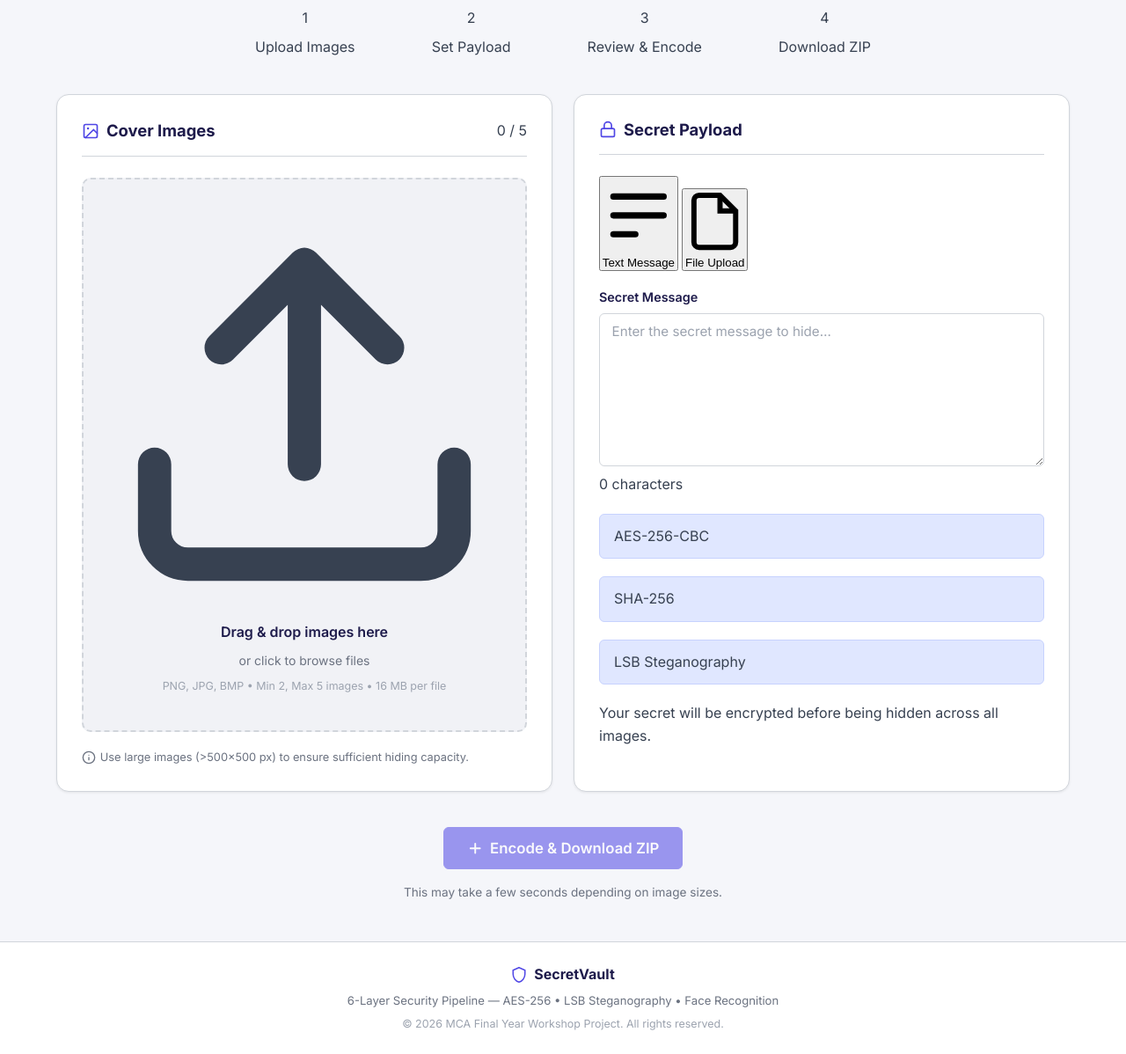
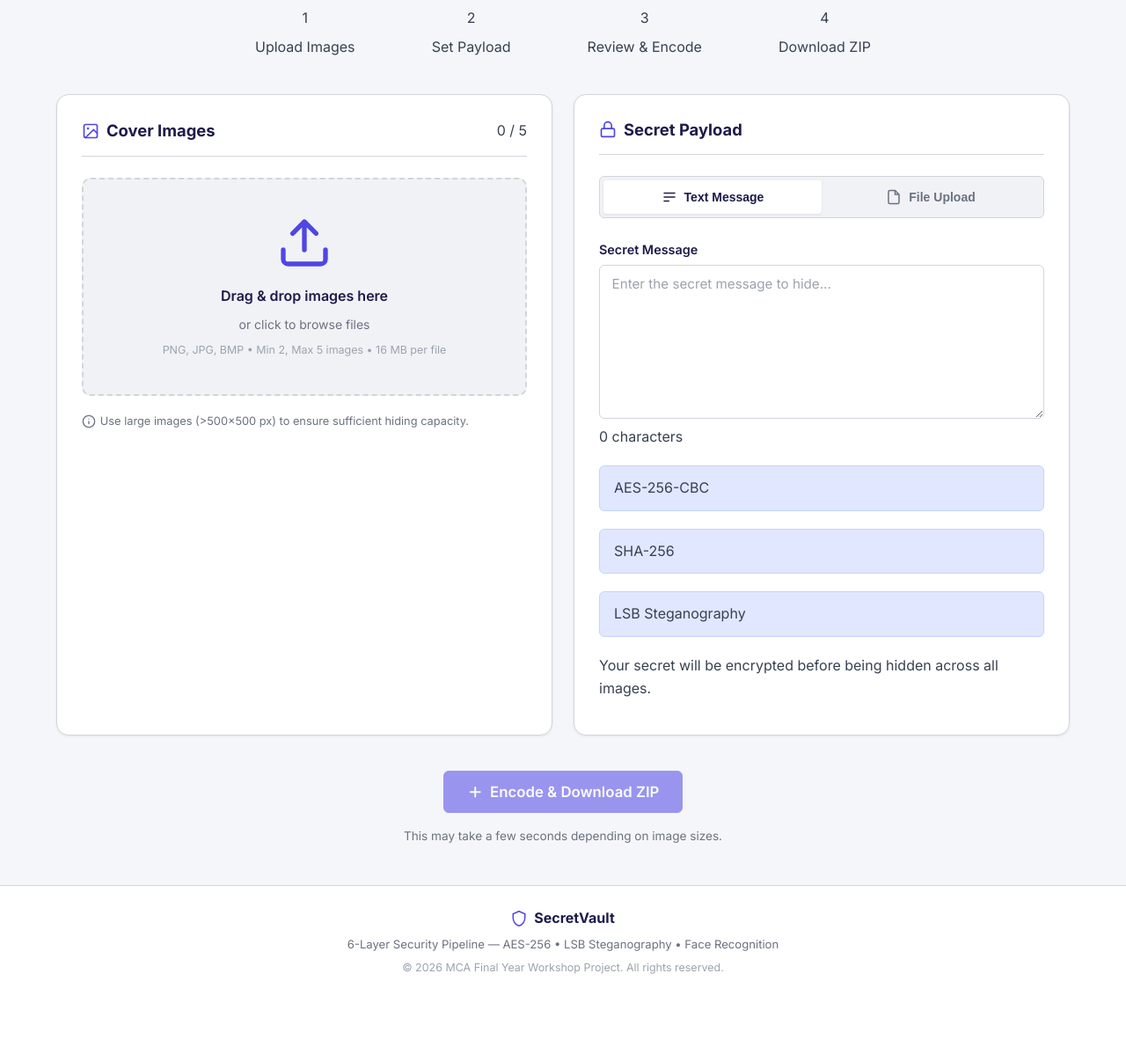
Before and after one commit to webshubh001/Secret_Communication_Steganography, a Flask app: page /encode in a window 1280 px wide. Shown: the part 182-1380 px from the top of the page at 88% size. After the commit the page ends 1289 px from the top, so only its background shows below. Run offline with Flask 3, Linux system fonts and the light colour scheme; the visitor is signed in with stand-in values (Sample User, id 1).

Commit message:
Fix: Add sizing limits to SVGs to prevent massive icons on Encode and History pages

```diff
--- a/static/css/style.css
+++ b/static/css/style.css
@@ -1400,3 +1400,96 @@ tbody tr:hover { background-color: var(--bg-muted); }
     border-radius: var(--radius-md);
     padding: 1rem;
 }
+
+/* ─── Fixes for SVG Icon Sizes & Missing Classes ──────────────────── */
+
+.drop-icon {
+    width: 64px;
+    height: 64px;
+    color: var(--primary);
+    margin-bottom: 0.5rem;
+}
+.drop-icon-sm {
+    width: 32px;
+    height: 32px;
+    margin-bottom: 0.5rem;
+}
+
+.toggle-group {
+    display: flex;
+    background-color: var(--bg-muted);
+    border: 1px solid var(--border);
+    border-radius: var(--radius-md);
+    padding: 0.25rem;
+    margin-bottom: 1.5rem;
+}
+.toggle-btn {
+    flex: 1;
+    display: flex;
+    align-items: center;
+    justify-content: center;
+    gap: 0.5rem;
+    padding: 0.625rem;
+    background: transparent;
+    border: none;
+    border-radius: var(--radius-sm);
+    color: var(--text-muted);
+    font-size: 0.875rem;
+    font-weight: 600;
+    cursor: pointer;
+}
+.toggle-btn svg { width: 1.125rem; height: 1.125rem; }
+.toggle-btn.active {
+    background-color: var(--bg-white);
+    color: var(--text-dark);
+    box-shadow: var(--shadow-sm);
+}
+
+.timeline-marker {
+    position: absolute;
+    left: -1.75rem;
+    width: 24px;
+    height: 24px;
+    border-radius: 50%;
+    display: flex;
+    align-items: center;
+    justify-content: center;
+    background-color: var(--bg-white);
+    border: 2px solid;
+    top: 5px;
+}
+.timeline-marker.success { border-color: var(--success); color: var(--success); }
+.timeline-marker.pending { border-color: var(--warning); color: var(--warning); }
+.timeline-marker svg { width: 14px; height: 14px; }
+.timeline-header {
+    display: flex;
+    justify-content: space-between;
+    align-items: flex-start;
+    margin-bottom: 0.5rem;
+}
+.timeline-header h3 { margin: 0; font-size: 1.05rem; color: var(--text-dark); }
+.timeline-time { font-size: 0.75rem; color: var(--text-light); }
+.timeline-body p { margin-bottom: 0.25rem; font-size: 0.85rem; }
+
+.log-icon {
+    width: 40px; height: 40px;
+    border-radius: 50%;
+    display: flex; align-items: center; justify-content: center;
+    background-color: var(--primary-light);
+    color: var(--primary);
+    flex-shrink: 0;
+}
+.log-icon svg { width: 20px; height: 20px; }
+.log-item { display: flex; gap: 1rem; align-items: flex-start; padding: 1rem 0; border-bottom: 1px solid var(--border); }
+.log-item:last-child { border-bottom: none; }
+.log-details { flex: 1; }
+.log-top {
+    display: flex;
+    justify-content: space-between;
+    align-items: center;
+    margin-bottom: 0.25rem;
+}
+.log-title { font-weight: 600; font-size: 0.9rem; color: var(--text-dark); }
+
+.status-icon svg { width: 24px; height: 24px; }
+.auth-icon svg { width: 24px; height: 24px; }
--- a/templates/base.html
+++ b/templates/base.html
@@ -19,7 +19,7 @@
     <script src="https://cdn.jsdelivr.net/npm/chart.js@4.4.0/dist/chart.umd.min.js"></script>
 
     <!-- Main CSS -->
-    <link rel="stylesheet" href="{{ url_for('static', filename='css/style.css') }}?v=4">
+    <link rel="stylesheet" href="{{ url_for('static', filename='css/style.css') }}?v=5">
 
     {% block extra_head %}{% endblock %}
 </head>
```
